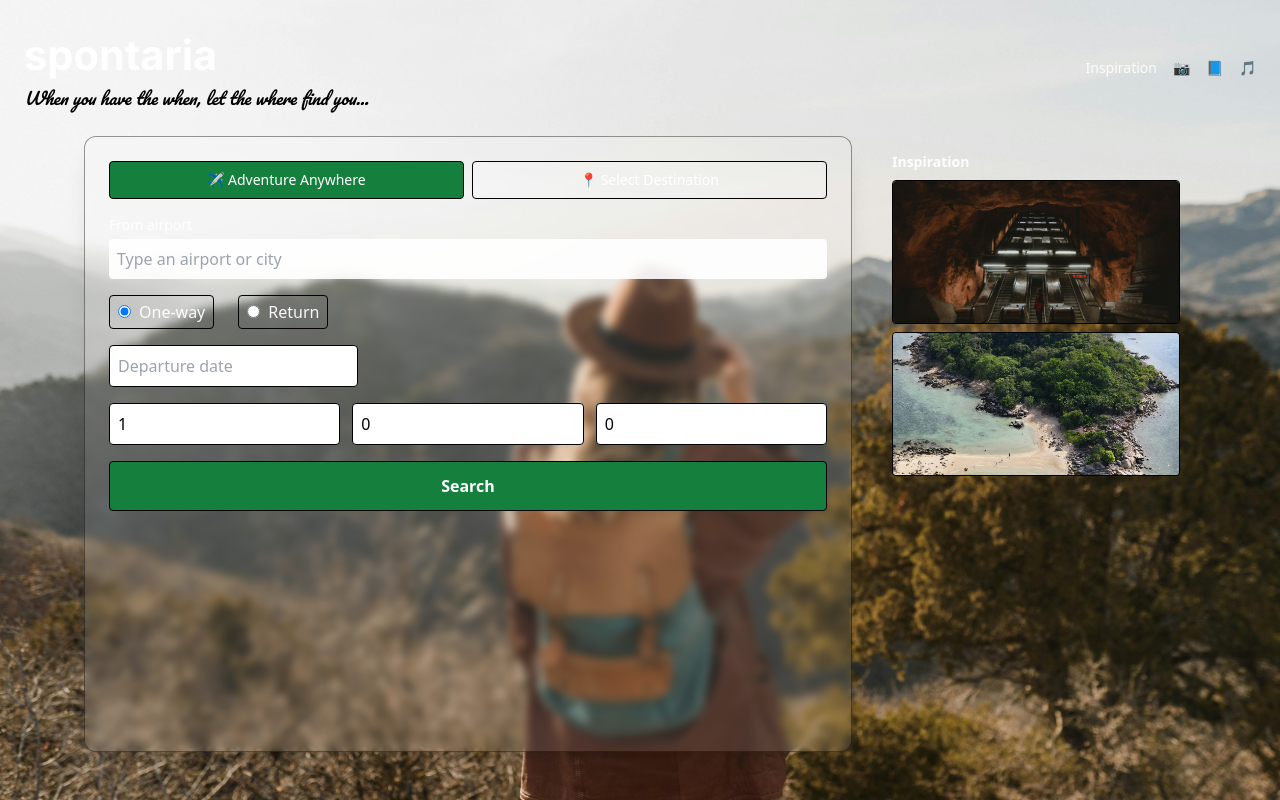
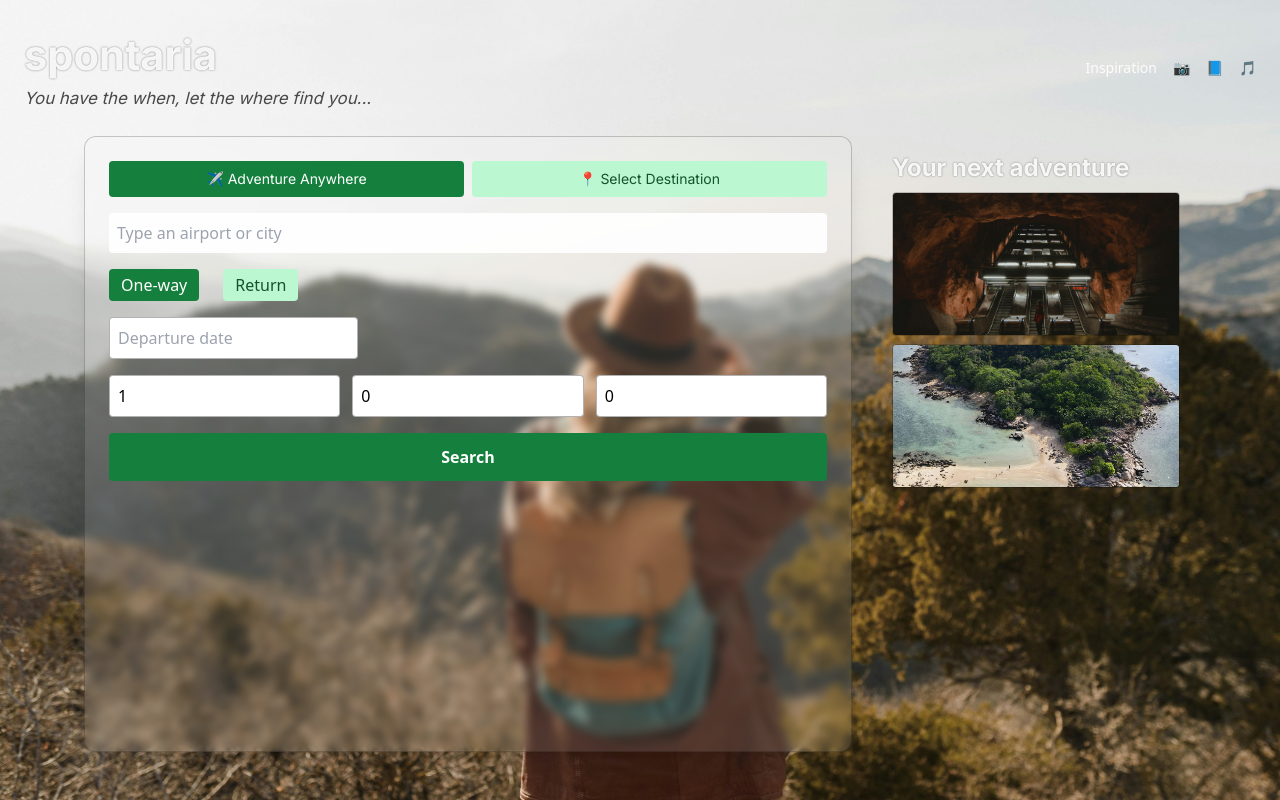
Before and after one commit to Travelsite-Bot/spontaneous-travel-site, a Next.js app: page / in a window 1280 px wide. Built offline with nearby package versions, Linux system fonts and the light colour scheme.

Commit message:
Update index.js

```diff
--- a/pages/index.js
+++ b/pages/index.js
@@ -96,7 +96,7 @@ export default function Home() {
         <title>spontaria — find travel by dates</title>
         <link
           rel="stylesheet"
-          href="https://fonts.googleapis.com/css2?family=Inter:wght@300;400;600;700&family=Pacifico&display=swap"
+          href="https://fonts.googleapis.com/css2?family=Inter:wght@300;400;600;700&display=swap"
         />
       </Head>
 
@@ -113,23 +113,25 @@ export default function Home() {
                 fontWeight: 700,
                 fontSize: "2.6rem",
                 color: "rgba(255,255,255,0.92)",
+                textShadow: "0 0 2px grey",
               }}
             >
               spontaria
             </h1>
             <p
               style={{
-                fontFamily: "Pacifico, cursive",
+                fontFamily: "Inter, sans-serif",
+                fontWeight: 400,
                 fontStyle: "italic",
                 fontSize: "1.05rem",
-                color: "#000",
+                color: "rgba(0,0,0,0.7)",
               }}
             >
-              When you have the when, let the where find you...
+              You have the when, let the where find you...
             </p>
           </div>
 
-          <nav className="flex items-center gap-4 text-sm">
+          <nav className="flex items-center gap-4 text-sm font-sans">
             <a href="/inspiration" className="text-white/90 hover:underline">
               Inspiration
             </a>
@@ -148,19 +150,23 @@ export default function Home() {
         {/* MAIN CONTENT — two columns */}
         <main className="flex-grow flex flex-col md:flex-row justify-center gap-6 px-6 pb-12">
           {/* SEARCH BOX */}
-          <div className="flex-1 max-w-3xl bg-white/10 backdrop-blur-sm rounded-xl p-6 shadow-xl border border-black/40">
+          <div className="flex-1 max-w-3xl bg-white/10 backdrop-blur-sm rounded-xl p-6 shadow-xl border border-black/20">
             <div className="mb-4 flex gap-2">
               <button
-                className={`flex-1 px-4 py-2 text-sm font-medium rounded border border-black ${
-                  tab === "adventure" ? "bg-green-700 text-white" : "bg-white/20 text-white"
+                className={`flex-1 px-4 py-2 text-sm font-medium rounded ${
+                  tab === "adventure"
+                    ? "bg-green-700 text-white"
+                    : "bg-green-200 text-green-900"
                 }`}
                 onClick={() => setTab("adventure")}
               >
                 ✈️ Adventure Anywhere
               </button>
               <button
-                className={`flex-1 px-4 py-2 text-sm font-medium rounded border border-black ${
-                  tab === "select" ? "bg-green-700 text-white" : "bg-white/20 text-white"
+                className={`flex-1 px-4 py-2 text-sm font-medium rounded ${
+                  tab === "select"
+                    ? "bg-green-700 text-white"
+                    : "bg-green-200 text-green-900"
                 }`}
                 onClick={() => setTab("select")}
               >
@@ -168,22 +174,40 @@ export default function Home() {
               </button>
             </div>
 
-            <form onSubmit={handleSearch} className="space-y-4">
-              <AirportInput label="From airport" value={origin} onChange={setOrigin} />
+            <form onSubmit={handleSearch} className="space-y-4 font-sans">
+              <AirportInput
+                placeholder="Departing from"
+                value={origin}
+                onChange={setOrigin}
+              />
               {tab === "select" && (
-                <AirportInput label="To airport" value={destination} onChange={setDestination} />
+                <AirportInput
+                  placeholder="Arriving to"
+                  value={destination}
+                  onChange={setDestination}
+                />
               )}
 
               {/* One-way / Return */}
               <div className="flex items-center gap-6 mt-1">
-                <label className="flex items-center gap-2 text-white/95 border border-black px-2 py-1 rounded">
-                  <input type="radio" checked={oneWay} onChange={() => setOneWay(true)} />
+                <button
+                  type="button"
+                  onClick={() => setOneWay(true)}
+                  className={`px-3 py-1 rounded ${
+                    oneWay ? "bg-green-700 text-white" : "bg-green-200 text-green-900"
+                  }`}
+                >
                   One-way
-                </label>
-                <label className="flex items-center gap-2 text-white/95 border border-black px-2 py-1 rounded">
-                  <input type="radio" checked={!oneWay} onChange={() => setOneWay(false)} />
+                </button>
+                <button
+                  type="button"
+                  onClick={() => setOneWay(false)}
+                  className={`px-3 py-1 rounded ${
+                    !oneWay ? "bg-green-700 text-white" : "bg-green-200 text-green-900"
+                  }`}
+                >
                   Return
-                </label>
+                </button>
               </div>
 
               {/* Dates */}
@@ -192,14 +216,14 @@ export default function Home() {
                   selected={departDate}
                   onChange={(date) => setDepartDate(date)}
                   placeholderText="Departure date"
-                  className="w-full p-2 rounded border border-black"
+                  className="w-full p-2 rounded border border-black/30"
                 />
                 {!oneWay && (
                   <DatePicker
                     selected={returnDate}
                     onChange={(date) => setReturnDate(date)}
                     placeholderText="Return date"
-                    className="w-full p-2 rounded border border-black"
+                    className="w-full p-2 rounded border border-black/30"
                   />
                 )}
               </div>
@@ -211,7 +235,7 @@ export default function Home() {
                   type="number"
                   min="1"
                   defaultValue="1"
-                  className="w-1/3 p-2 rounded border border-black"
+                  className="w-1/3 p-2 rounded border border-black/30"
                   placeholder="Adults"
                 />
                 <input
@@ -219,7 +243,7 @@ export default function Home() {
                   type="number"
                   min="0"
                   defaultValue="0"
-                  className="w-1/3 p-2 rounded border border-black"
+                  className="w-1/3 p-2 rounded border border-black/30"
                   placeholder="Children"
                 />
                 <input
@@ -227,14 +251,14 @@ export default function Home() {
                   type="number"
                   min="0"
                   defaultValue="0"
-                  className="w-1/3 p-2 rounded border border-black"
+                  className="w-1/3 p-2 rounded border border-black/30"
                   placeholder="Infants"
                 />
               </div>
 
               <button
                 type="submit"
-                className="w-full py-3 bg-green-700 text-white rounded font-semibold border border-black"
+                className="w-full py-3 bg-green-700 text-white rounded font-semibold"
               >
                 Search
               </button>
@@ -244,16 +268,25 @@ export default function Home() {
           {/* INSPIRATION IMAGES */}
           <aside className="w-full md:w-80">
             <div className="bg-white/6 rounded-lg p-4">
-              <h4 className="text-sm font-semibold text-white/95 mb-2">Inspiration</h4>
+              <h4
+                className="text-2xl font-bold mb-2"
+                style={{
+                  fontFamily: "Inter, sans-serif",
+                  color: "rgba(255,255,255,0.92)",
+                  textShadow: "0 0 2px grey",
+                }}
+              >
+                Your next adventure
+              </h4>
               <img
                 src="/blog1.jpg"
                 alt=""
-                className="w-full h-36 object-cover rounded mb-2 border border-black"
+                className="w-full h-36 object-cover rounded mb-2 border border-black/20"
               />
               <img
                 src="/blog2.jpg"
                 alt=""
-                className="w-full h-36 object-cover rounded border border-black"
+                className="w-full h-36 object-cover rounded border border-black/20"
               />
             </div>
           </aside>
@@ -262,7 +295,7 @@ export default function Home() {
         {/* RESULTS */}
         {showResults && (
           <section ref={stepRef} className="w-full flex justify-center pb-12 px-6">
-            <div className="w-full max-w-6xl bg-white rounded-lg shadow-lg p-4">
+            <div className="w-full max-w-6xl bg-white rounded-lg shadow-lg p-4 font-sans">
               <h2 className="text-lg font-bold mb-3">Your next adventure...</h2>
 
               {/* Filters toolbar */}
@@ -387,6 +420,9 @@ export default function Home() {
       </div>
 
       <style jsx global>{`
+        body {
+          font-family: 'Inter', sans-serif;
+        }
         .react-datepicker__header {
           background: #166534;
           border-bottom: none;
```
